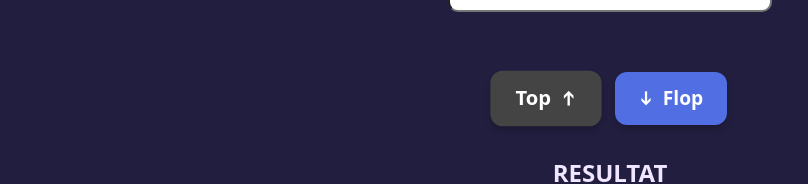
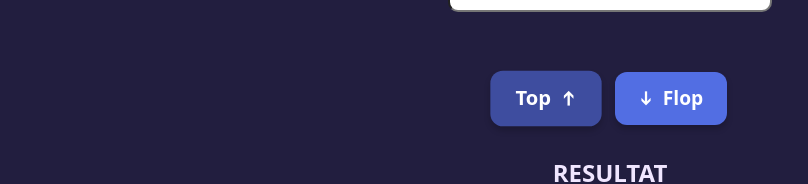
Before and after one commit to GregoryVDev/ReactMovies, a React (Vite) app: page / in a window 1280 px wide. In both pictures the pointer is over the element 575 px from the left and 264 px from the top of the page. Shown: the part 166-350 px from the top of the page, without its empty margins (30-838 px from the left). Built offline with nearby package versions, Linux system fonts and the light colour scheme; no server answers.

Commit message:
Edited the color for the hover

```diff
--- a/src/css/index.css
+++ b/src/css/index.css
@@ -122,7 +122,7 @@ h2 {
 }
 
 .btn-sort:hover {
-  background-color: #444;
+  background-color: #526fe396;
   transform: scale(1.05);
 }
 
```
